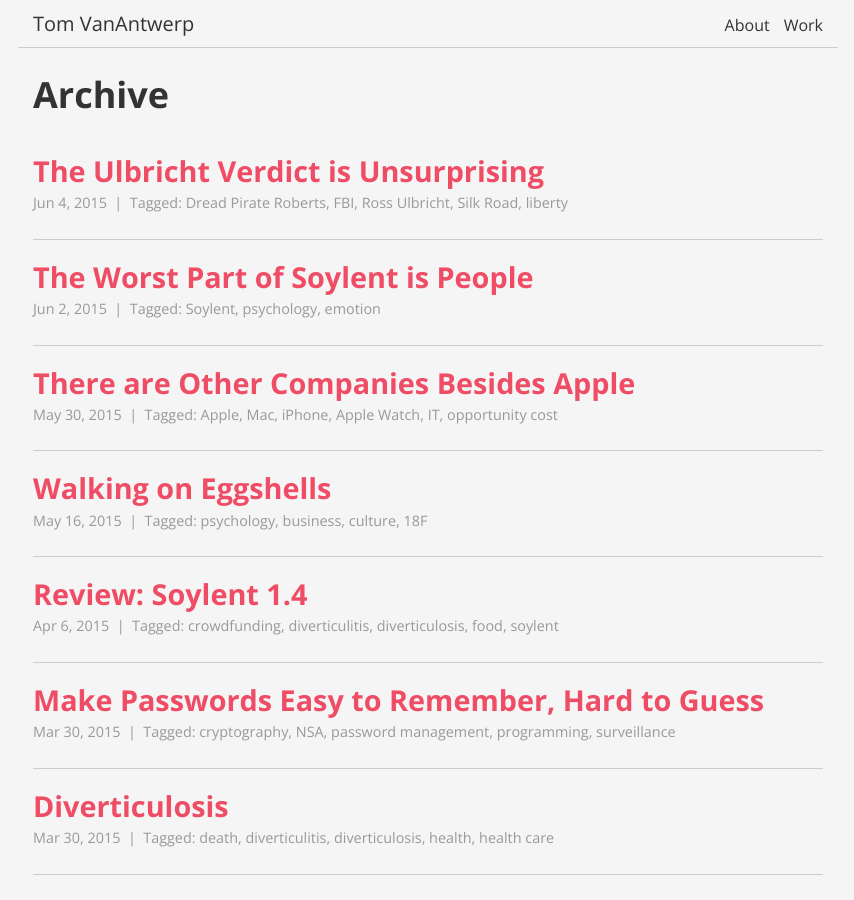
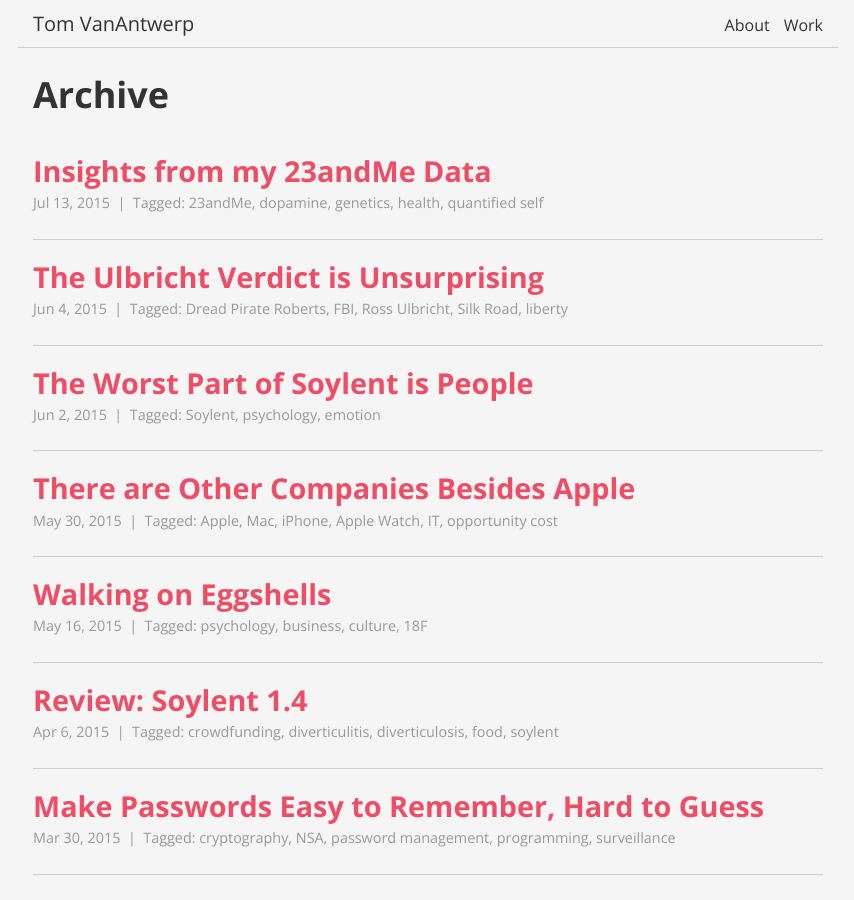
Before and after one commit to tvanantwerp/old-tomvanantwerp.com, a Jekyll site: the page built from archive/index.html, in a window 1280 px wide and 900 px high. Shown: the whole window, without its empty margins (212-1066 px from the left). Built offline with Jekyll 4.4.1, drawn with Linux system fonts in a browser that asks for light colours; nearby versions of some CDN libraries; part of the change alters nothing that is shown.

Commit message:
Add post about 23andMe results

```diff
--- a/_includes/head.html
+++ b/_includes/head.html
@@ -34,7 +34,7 @@
   <meta property="og:title" content="{{ page.title }}">
   <meta name="og:description" content="{% if page.description %}{{ page.description | strip_html | strip_newlines | truncate: 160 }}{% else %}{{ site.description }}{% endif %}">
   <meta property="og:url" content="{{ page.url | replace:'index.html','' | prepend: site.baseurl | prepend: site.url }}">
-  <meta property="og:image" content="{% if page.thumbnail %}{{ page.thumbnail | prepend: site.baseurl | prepend: site.url }}{% else %}{{ "/images/tom_poly.png" | prepend: site.baseurl | prepend: site.url }}{% endif %}" />
+  <meta property="og:image" content="{% if page.thumbnail %}{{ page.thumbnail | prepend: site.baseurl | prepend: site.url }}{% else %}{{ "/images/tom-poly.png" | prepend: site.baseurl | prepend: site.url }}{% endif %}" />
   {% if page.layout == "post" %}
   <meta property="og:type" content="article">
   <meta property="article:modified_time" content="{% if page.last_modified_at %}{{ page.last_modified_at | date_to_xmlschema }}{% else %}{{ page.date | date_to_xmlschema }}{% endif %}">
--- /dev/null
+++ b/_posts/2015-07-13-insights-from-23andme-data.md
@@ -0,0 +1,28 @@
+---
+layout: post
+title:  "Insights from my 23andMe Data"
+author: Tom VanAntwerp
+date:   2015-07-13 21:57:00
+description: "I managed to get a third-party health screening of my 23andMe data. While there is certainly room for error in these results, what I did find out was enlightening."
+tags:
+  - 23andMe
+  - dopamine
+  - genetics
+  - health
+  - quantified self
+---
+I previously complained about [the FDA preventing 23andMe from sharing health information with their customers](http://tomvanantwerp.com/23andnotme/). This caused me to put off trying 23andMe for quite a while, but curiosity inevitably got the best of me. And despite the FDA's best attempts to prevent me from trying to learn more about myself, I managed to get a third-party health screening of my 23andMe data from [Promethease](https://promethease.com/ondemandagreed), which is based on data from [SNPedia](http://www.snpedia.com/index.php/SNPedia). While there is certainly room for error in these results, what I did find out was enlightening.
+
+While I have several genotypes that increase risk of various diseases, they have a relatively low impact. No major red flags screaming "You will definitely get terminal illness X!" I've got just as many genes with similar impact that make me less prone to other diseases. I'm calling it a wash.
+
+Some results were not surprising in the slightest. For example, [I am a pale white person who burns in sunlight](http://www.snpedia.com/index.php/Rs1393350(A;A)). Others weren't expected, but are very interesting anyway. [I don't metabolize caffeine very quickly](http://www.snpedia.com/index.php/Rs762551(A;C)), which would keep me stimulated longer.
+
+The most interesting genotypes to me were ones affecting my capacity for joy.
+
+The genotype with the strongest magnitude is one for [fewer D2 dopamine receptors in the brain](http://www.snpedia.com/index.php/Rs1800497(T;T)). Another one of my genotypes also results in [decreased dopamine availability](http://www.snpedia.com/index.php/Rs4680). This has lots of implications, but it basically means that I have diminished ability to experience pleasure. Some research shows that people with fewer D2 dopamine receptors are [more likely to exhibit addictive behavior](http://www.nytimes.com/2000/11/14/health/genetic-studies-promise-a-path-to-better-treatment-of-addictions.html) as a response to the blunting of simple pleasures.
+
+People with my genotype are more likely to become obese, to drink and smoke, and to become addicts. This may partly explain why [I'm so addicted to video games](http://tomvanantwerp.com/addiction/) and why I have trouble preventing myself from eating whether I'm full or not. Moderation is not a virtue I exercise well.
+
+Of course, I won't let one crappy genotype won't determine my fate. You won't find me curled up on the floor of an opium den. But it is good to know that I've got certain limitations. Otherwise, I wouldn't be able to effectively find ways to work around them. Mice studies have shown that [exercise can increased dopamine receptors](http://www.ncbi.nlm.nih.gov/pmc/articles/PMC3273304/) in the brain. If I work harder to incorporate physical activity into my life, it can help offset my genes and bring me closer to a normal experience. I also know that I should probably stay very far away from any drugs with a strong potential for addiction.
+
+It's still weird to think about myself as someone who has trouble experience small pleasures, but I'm glad I've got the hard data to make that clear. Otherwise it might be too tempting to overindulge myself in search of gratification. Armed with specific knowledge about my genome, I can plan around the weaknesses I'm stuck with.
```
